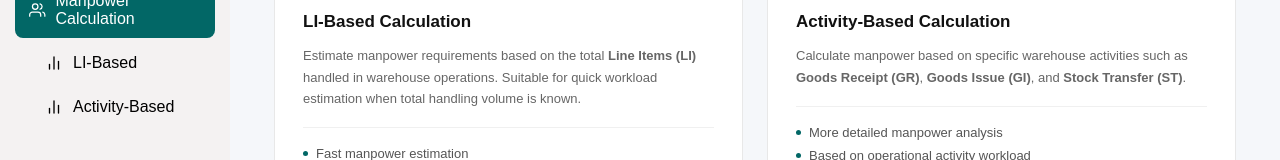
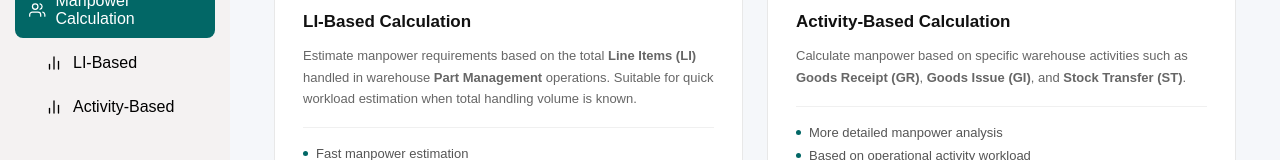
Before and after one commit to Asasaafi/Capas_CKB, a Vue app in the folder frontend/: page /manpower in a window 1280 px wide. Shown: the part 348-508 px from the top of the page. Built offline with nearby package versions, Linux system fonts and the light colour scheme.

Commit message:
storage price

```diff
--- a/frontend/src/pages/ManpowerCalculation.vue
+++ b/frontend/src/pages/ManpowerCalculation.vue
@@ -45,7 +45,7 @@ const goToActivity = () => router.push("/manpower/activity")
         <h3>LI-Based Calculation</h3>
         <p>
           Estimate manpower requirements based on the total
-          <strong>Line Items (LI)</strong> handled in warehouse operations.
+          <strong>Line Items (LI)</strong> handled in warehouse <strong class="">Part Management</strong> operations.
           Suitable for quick workload estimation when total handling volume is known.
         </p>
 
```
Also changed, not shown: 2 other files (tests, documents, lock files or other folders).
